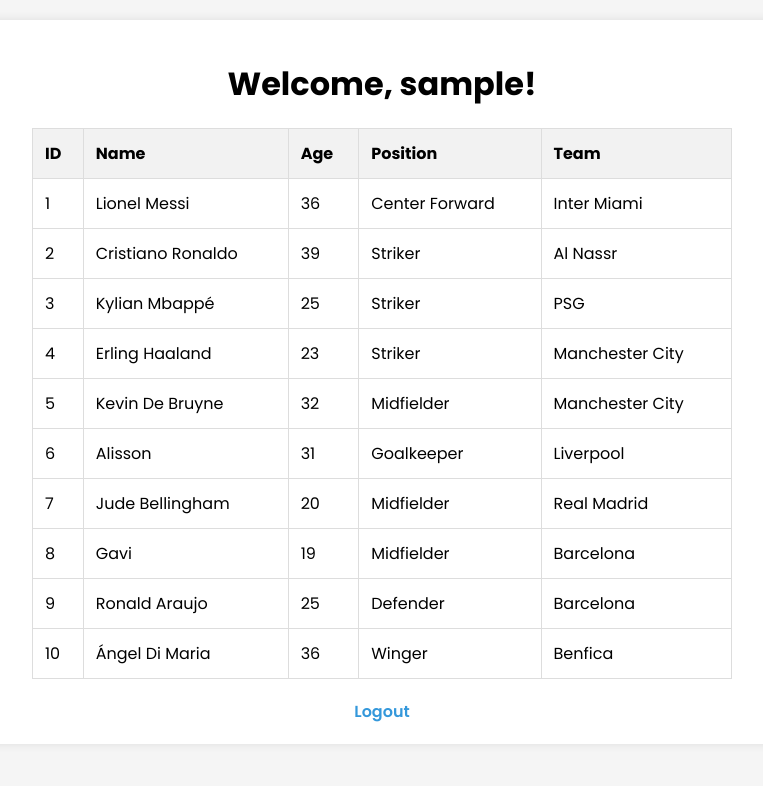
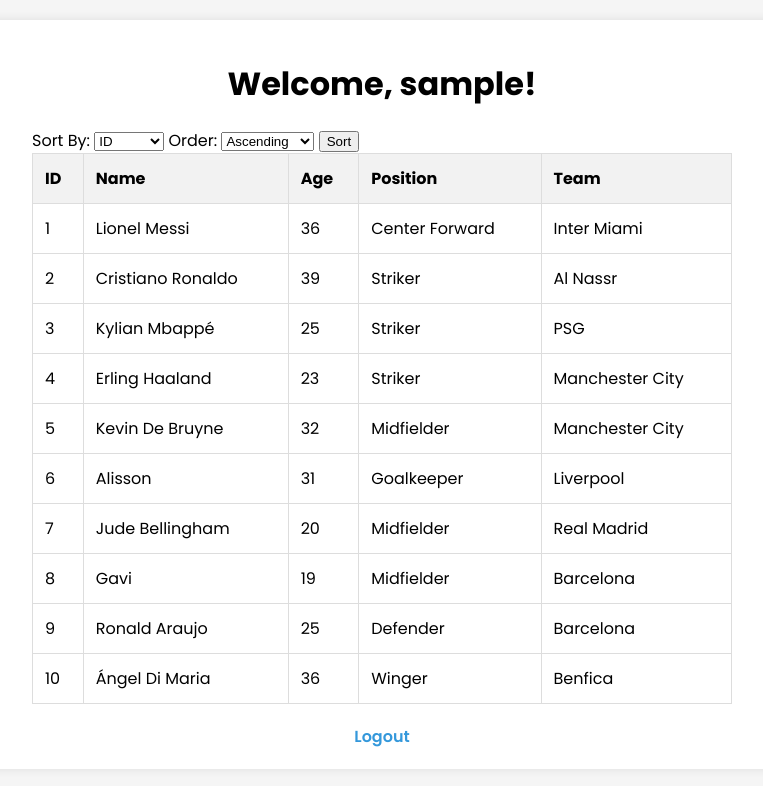
Before and after one commit to lobYno/repozitar, a PHP site: page /welcome.php in a window 1280 px wide. Shown: the top 786 px of the page, without its empty margins (258-1021 px from the left). Run offline with PHP 8.4, Linux system fonts and the light colour scheme; the visitor is signed in with stand-in values (Sample User, id 1); data comes from the database, SQL or seed files in the repository.

Commit message:
Update welcome.php

```diff
--- a/welcome.php
+++ b/welcome.php
@@ -20,7 +20,15 @@ if ($conn->connect_error) {
     die("Connection failed: " . $conn->connect_error);
 }
 
-$sql = "SELECT * FROM t_football";
+$sort_by = "id";
+$order = "ASC";
+
+if(isset($_GET['sort_by'])) {
+    $sort_by = $_GET['sort_by'];
+    $order = $_GET['order'];
+}
+
+$sql = "SELECT * FROM t_football ORDER BY $sort_by $order";
 $result = $conn->query($sql);
 ?>
 
@@ -45,6 +53,24 @@ $result = $conn->query($sql);
             ?>
         </div>
         <h1>Welcome, <?php echo $_SESSION['username']; ?>!</h1>
+
+        <form method="GET" action="">
+            <label for="sort_by">Sort By:</label>
+            <select name="sort_by" id="sort_by">
+                <option value="id">ID</option>
+                <option value="meno">Name</option>
+                <option value="vek">Age</option>
+                <option value="pozicia">Position</option>
+                <option value="tim">Team</option>
+            </select>
+            <label for="order">Order:</label>
+            <select name="order" id="order">
+                <option value="ASC">Ascending</option>
+                <option value="DESC">Descending</option>
+            </select>
+            <button type="submit">Sort</button>
+        </form>
+
         <table>
             <thead>
                 <tr>
```
